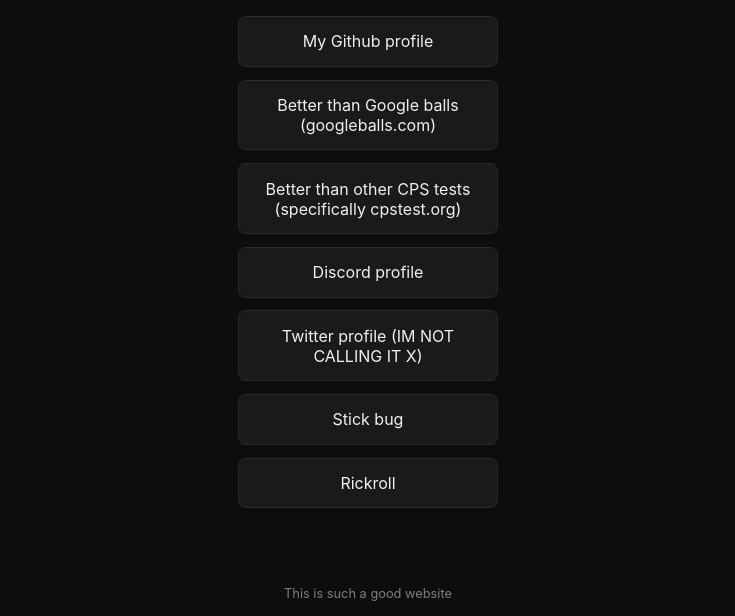
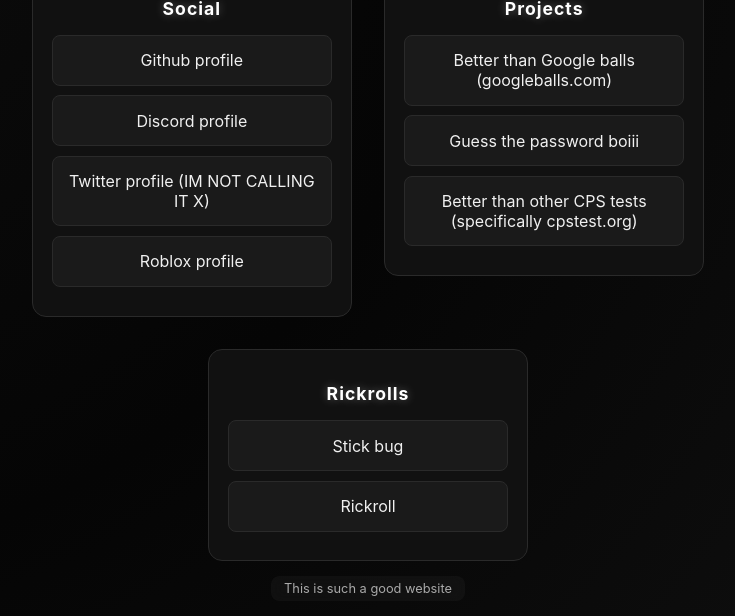
Before and after one commit to Loolybooly/igor, a plain HTML site: page index.html in a window 1280 px wide. Shown: the part 184-800 px from the top of the page, without its empty margins (272-1007 px from the left). Drawn offline with Linux system fonts and the light colour scheme.

Commit message:
Click sound and categories

```diff
--- a/index.html
+++ b/index.html
@@ -3,10 +3,22 @@
     <head>
         <meta charset="utf-8" />
         <meta name="viewport" content="width=device-width, initial-scale=1" />
+        <meta property="og:title" content="Igor links" />
+        <meta property="og:description" content="Links from Igor" />
+        <meta property="og:image" content="https://i.imgur.com/H1Ojtxl.png" />
+        <meta property="og:url" content="https://igorlinks.vercel.app" />
+        <meta property="og:type" content="website" />
+        <meta name="viewport" content="width=device-width, initial-scale=1" />
         <title>Don't touch my links</title>
         <style>
             body {
-                background: #0d0d0d;
+                background: radial-gradient(
+                    circle at top left,
+                    #0d0d0d,
+                    #050505,
+                    #101010
+                );
+                background-attachment: fixed;
                 color: #f0f0f0;
                 font-family: "Inter", system-ui, sans-serif;
                 display: flex;
@@ -26,12 +38,37 @@
 
             .links {
                 display: flex;
-                flex-direction: column;
-                gap: 0.8rem;
-                width: 260px;
+                flex-wrap: wrap;
+                gap: 2rem;
+                justify-content: center;
+                align-items: flex-start;
+                width: 90%;
+                max-width: 900px;
+            }
+
+            .category {
+                position: relative;
+                background: #111;
+                border: 1px solid #2a2a2a;
+                border-radius: 14px;
+                padding: 1.2rem;
+                flex: 1 1 250px;
+                min-width: 250px;
+                max-width: 280px;
+                overflow: hidden;
+            }
+
+            .category h2 {
+                text-align: center;
+                font-size: 1.1rem;
+                margin-bottom: 1rem;
+                color: #fff;
+                letter-spacing: 1px;
+                text-shadow: 0 0 10px rgba(255, 255, 255, 0.3);
             }
 
             .link {
+                position: relative;
                 background: #1a1a1a;
                 border: 1px solid #2a2a2a;
                 border-radius: 8px;
@@ -39,6 +76,8 @@
                 text-align: center;
                 cursor: pointer;
                 transition: all 0.2s ease;
+                margin-bottom: 0.6rem;
+                overflow: hidden;
             }
 
             .link:hover {
@@ -51,7 +90,11 @@
                 position: fixed;
                 bottom: 15px;
                 font-size: 0.8rem;
-                opacity: 0.5;
+                opacity: 0.7;
+                background: rgba(255, 255, 255, 0.05);
+                padding: 0.3rem 0.8rem;
+                border-radius: 8px;
+                backdrop-filter: blur(6px);
             }
         </style>
     </head>
@@ -59,14 +102,10 @@
         <h1>Linkies</h1>
 
         <div class="links">
+            <div class="category">
+                <h2>Social</h2>
                 <div class="link" data-url="https://github.com/Loolybooly">
-                My Github profile
-            </div>
-            <div class="link" data-url="https://fondle-gayballs.vercel.app">
-                Better than Google balls (googleballs.com)
-            </div>
-            <div class="link" data-url="https://butteryclicks.vercel.app">
-                Better than other CPS tests (specifically cpstest.org)
+                    Github profile
                 </div>
                 <div
                     class="link"
@@ -77,6 +116,32 @@
                 <div class="link" data-url="https://x.com/LoolyTunes">
                     Twitter profile (IM NOT CALLING IT X)
                 </div>
+                <div
+                    class="link"
+                    data-url="https://www.roblox.com/users/8655856380/profile"
+                >
+                    Roblox profile
+                </div>
+            </div>
+
+            <div class="category">
+                <h2>Projects</h2>
+                <div class="link" data-url="https://fondle-gayballs.vercel.app">
+                    Better than Google balls (googleballs.com)
+                </div>
+                <div
+                    class="link"
+                    data-url="https://guessthepassword.vercel.app"
+                >
+                    Guess the password boiii
+                </div>
+                <div class="link" data-url="https://butteryclicks.vercel.app">
+                    Better than other CPS tests (specifically cpstest.org)
+                </div>
+            </div>
+
+            <div class="category">
+                <h2>Rickrolls</h2>
                 <div
                     class="link"
                     data-url="https://www.youtube.com/watch?v=dQw4w9WgXcQ"
@@ -90,9 +155,8 @@
                     Rickroll
                 </div>
             </div>
-
+        </div>
         <footer>This is such a good website</footer>
-
         <script>
             document.querySelectorAll(".link").forEach((el) =>
                 el.addEventListener("click", () => {
@@ -100,5 +164,23 @@
                 }),
             );
         </script>
+
+        <audio id="hoverSound" preload="auto">
+            <source
+                src="https://cdn.pixabay.com/download/audio/2025/08/04/audio_383961.mp3"
+                type="audio/mp3"
+            />
+        </audio>
+        <script>
+            const hoverSound = document.getElementById("hoverSound");
+            hoverSound.volume = 0.5;
+
+            document.querySelectorAll(".link").forEach((el) => {
+                el.addEventListener("mouseenter", () => {
+                    hoverSound.currentTime = 0;
+                    hoverSound.play();
+                });
+            });
+        </script>
     </body>
 </html>
```
Lines whose indentation alone changed are shown as unchanged.
